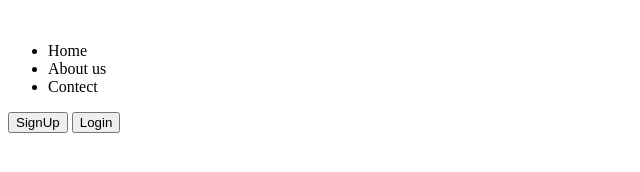
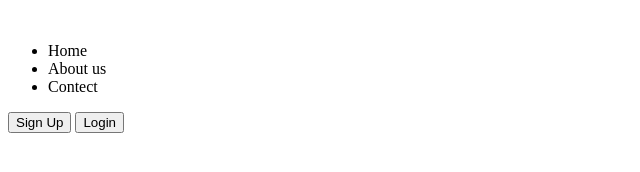
Before and after one commit to GmPratim/Cohort-WebDev, a plain HTML site: page css/CSS Libraries and Fun Interaction/index.html in a window 1280 px wide. Shown: the full height of the page, 0-640 px from the left. Drawn offline with Linux system fonts and the light colour scheme.

Commit message:
function

```diff
--- a/css/CSS Libraries and Fun Interaction/index.html
+++ b/css/CSS Libraries and Fun Interaction/index.html
@@ -18,7 +18,7 @@
         </ul>
       </div>
       <div>
-        <button>SignUp</button>
+        <button>Sign Up</button>
         <button>Login</button>
       </div>
     </nav>
```
